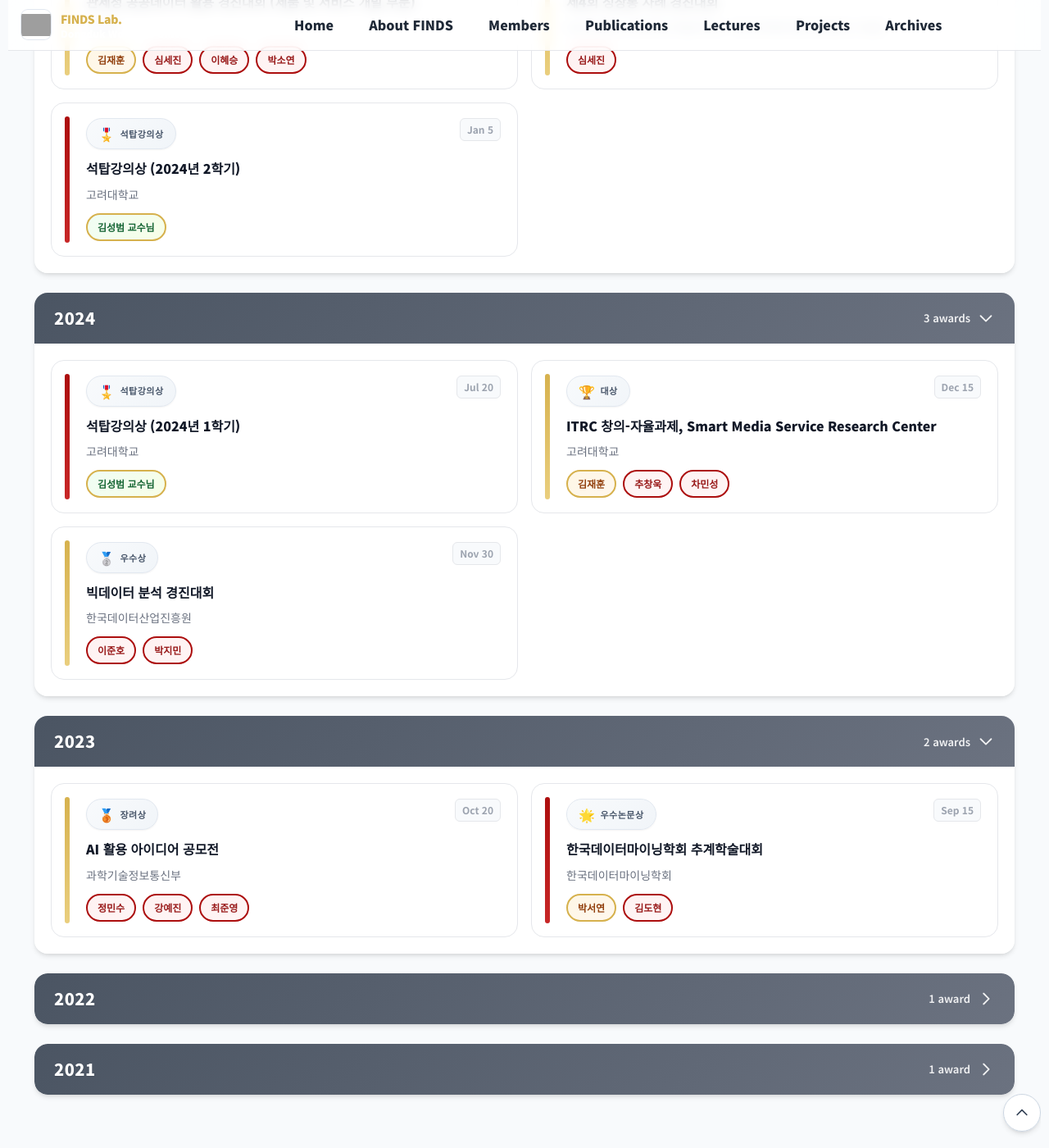
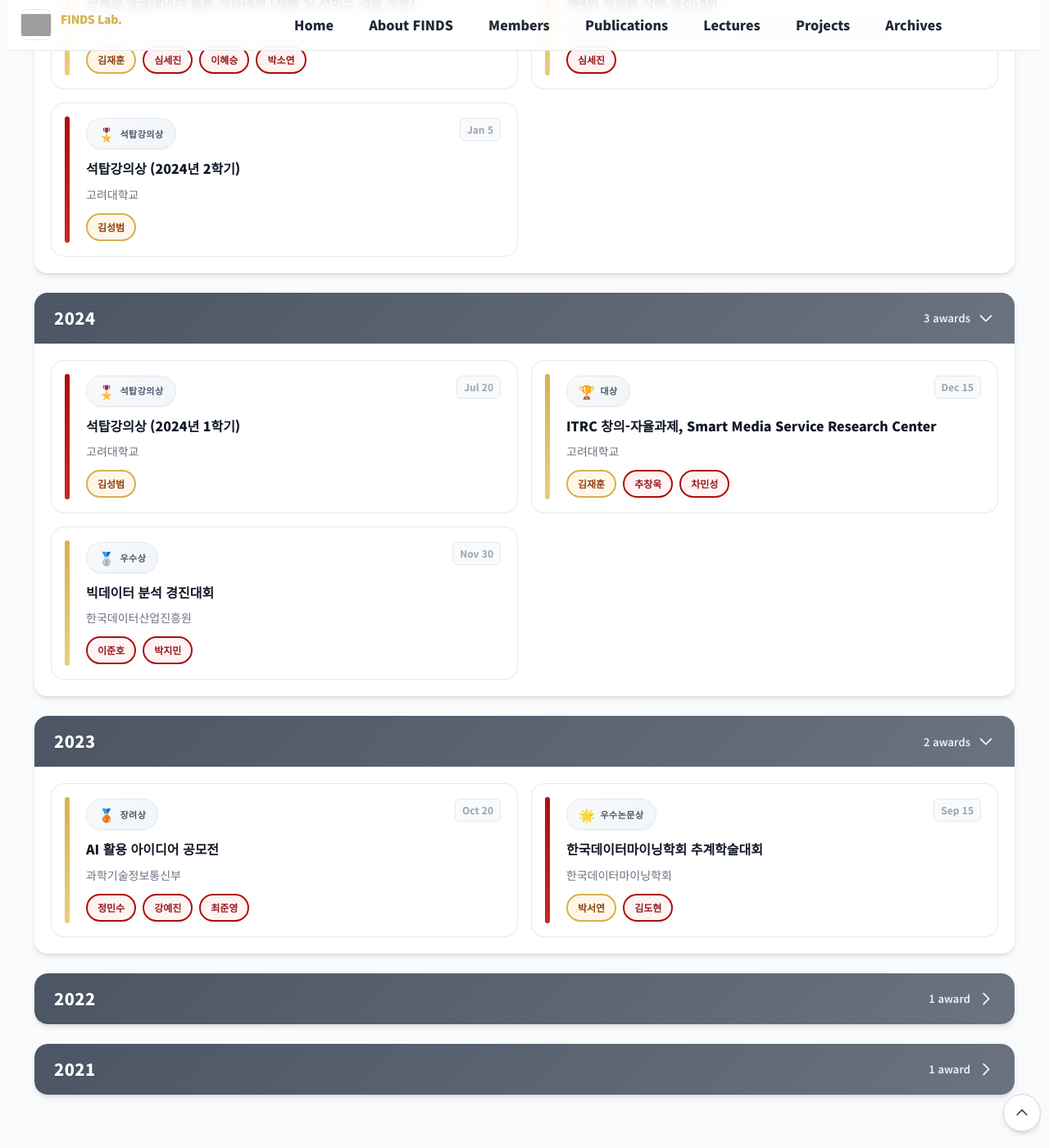
Before and after one commit to FinDS-Lab/site, a Jekyll site: the page built from about-honors.html, in a window 1280 px wide and 1400 px high, scrolled down 510 px. Shown: the whole window at 82% size. Built offline with Jekyll 4.4.1, drawn with Linux system fonts in a browser that asks for light colours; nearby versions of some CDN libraries; grey boxes are pictures that could not be loaded.

Commit message:
Update about-honors.html

```diff
--- a/about-honors.html
+++ b/about-honors.html
@@ -431,17 +431,19 @@
   margin-bottom: 10px;
   line-height: 1.4;
   word-break: keep-all;
-  overflow-wrap: anywhere;
+  word-wrap: break-word;
+  overflow-wrap: break-word;
 }
 
-/* Award meta - 한글 줄바꿈 개선 */
+/* Award meta - 한글/영어 단어 단위 줄바꿈 */
 .award-meta{
   font-size: 14px;
   color: #6b7280;
   margin-bottom: 12px;
   font-weight: 500;
   word-break: keep-all;
-  overflow-wrap: anywhere;
+  word-wrap: break-word;
+  overflow-wrap: break-word;
 }
 
 /* Winners */
@@ -486,8 +488,8 @@
 
 .winner-pill.prof{
   border-color: var(--award-gold);
-  background: linear-gradient(135deg, #f0fdf4, #f7fee7);
-  color: #166534;
+  background: linear-gradient(135deg, #fef7e6, #fff7ed);
+  color: #92400e;
 }
 
 /* Empty state */
@@ -576,7 +578,7 @@
       organization: '고려대학교',
       date: 'Jan 5',
       winners: [
-        {name: '김성범 교수님', level: 'prof'}
+        {name: '김성범', level: 'prof'}
       ]
     }
   ],
@@ -589,7 +591,7 @@
       organization: '고려대학교',
       date: 'Jul 20',
       winners: [
-        {name: '김성범 교수님', level: 'prof'}
+        {name: '김성범', level: 'prof'}
       ]
     },
     {
@@ -668,7 +670,7 @@
       organization: '한국인공지능학회',
       date: 'May 25',
       winners: [
-        {name: '김성범 교수님', level: 'prof'}
+        {name: '김성범', level: 'prof'}
       ]
     }
   ]
```
Also changed, not shown: other parts of about-honors.html (+1 -1 lines).
